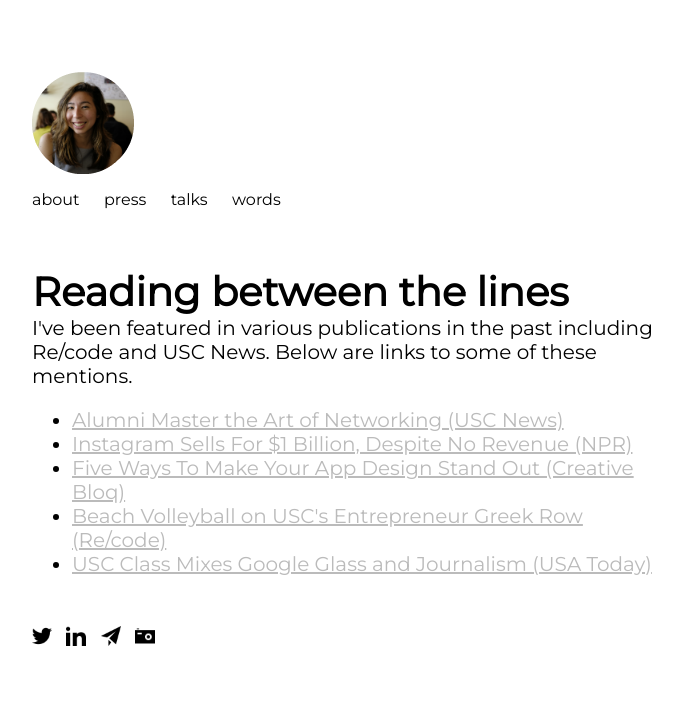
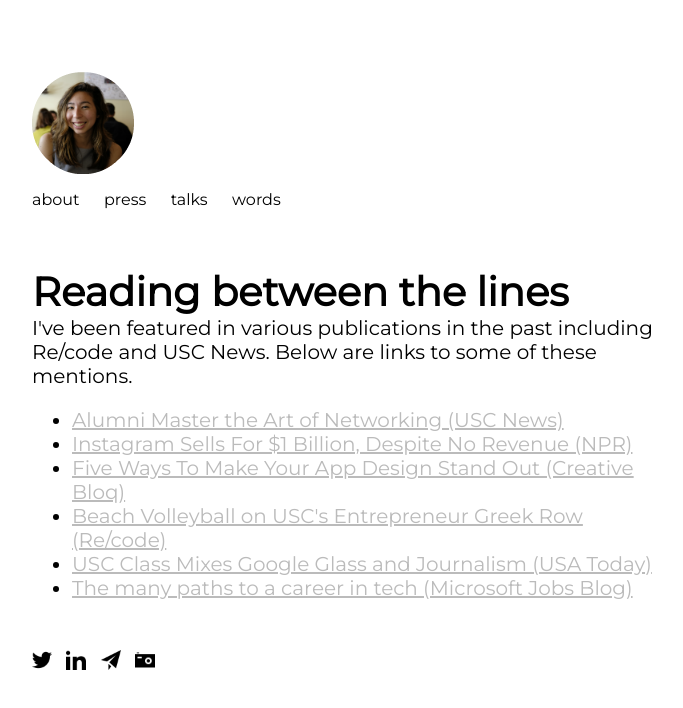
Before and after one commit to saraclay/saraclay.github.io, a website: page press.html in a window 1280 px wide. Shown: the whole page, without its empty margins (104-787 px from the left). Drawn offline with nearby package versions, Linux system fonts and the light colour scheme; a web font is replaced by a local one.

Commit message:
Added MS Jobs Blog

```diff
--- a/press.html
+++ b/press.html
@@ -33,6 +33,7 @@
 		<li><span class="appleLinks"><a href="http://www.creativebloq.com/app-design/stand-out-5133118">Five Ways To Make Your App Design Stand Out (Creative Bloq)</a></span></li>
 		<li><span class="appleLinks"><a href="http://recode.net/2014/06/12/now-its-time-for-beach-volleyball-at-the-usc-entrepreneur-frat/">Beach Volleyball on USC's Entrepreneur Greek Row (Re/code)</a></span></li>
 		<li><span class="appleLinks"><a href="http://college.usatoday.com/2014/10/03/swipe-right-for-the-future-new-usc-class-mixes-google-glass-and-journalism/">USC Class Mixes Google Glass and Journalism (USA Today)</a></span></li>
+		<li><span class="appleLinks"><a href="https://blogs.microsoft.com/jobs/thisistech">The many paths to a career in tech (Microsoft Jobs Blog)</a></span></li>
 	</ul>
 
 	</div>
```
